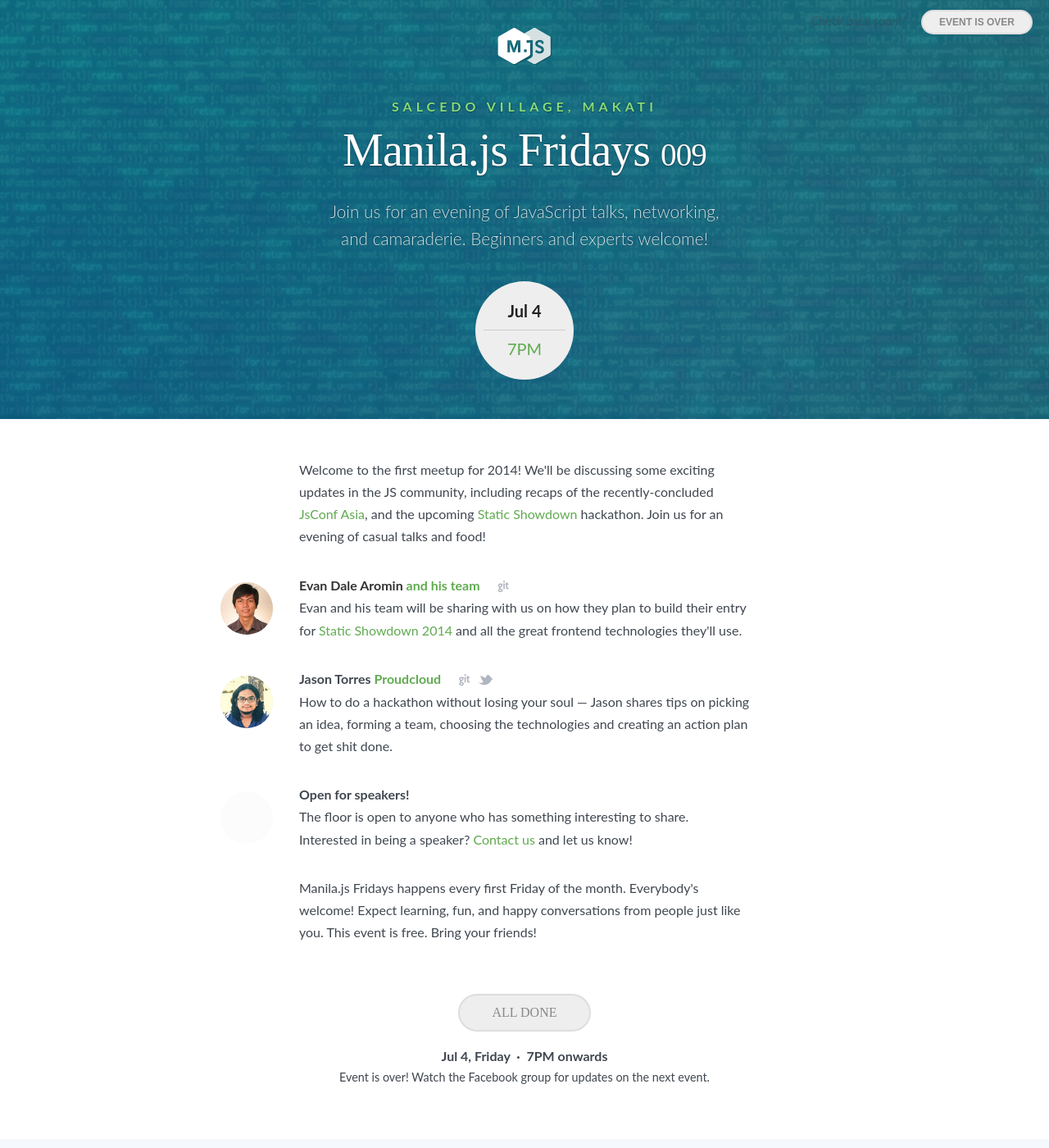
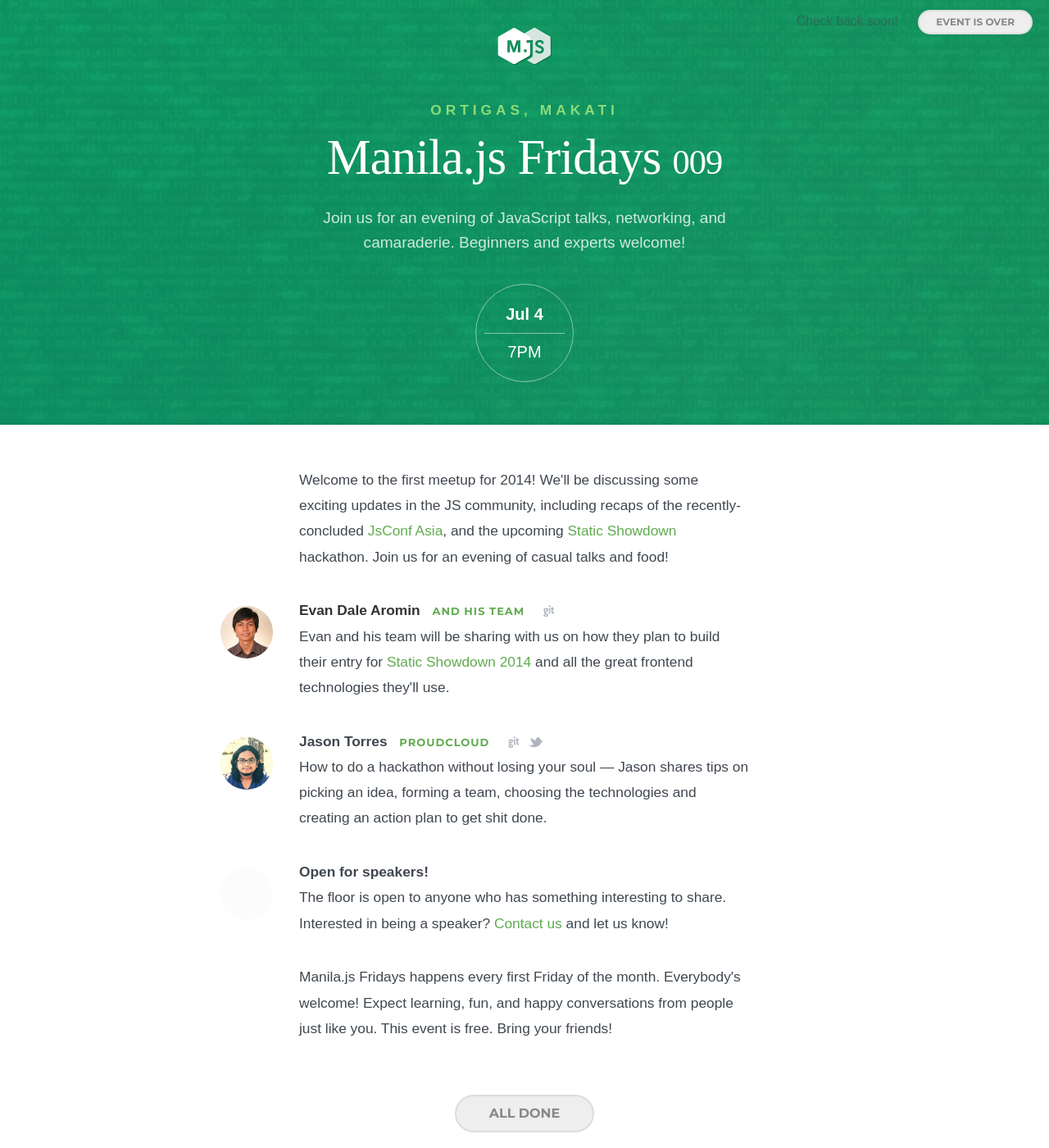
Before and after one commit to manilajs/manilajs.com, a Jekyll site: the page built from index.html, in a window 1280 px wide and 1400 px high. Shown: the whole window at 82% size. Built offline with Jekyll 4.4.1, drawn with Linux system fonts in a browser that asks for light colours; nearby versions of some CDN libraries; some web fonts are replaced.

Commit message:
Update styles.

```diff
--- a/_layouts/event.html
+++ b/_layouts/event.html
@@ -23,7 +23,6 @@
 
   <!-- CDN assets -->
   <script src='assets/modernizr.js'></script>
-  <script>WebFontConfig={google:{families:['Electrolize:400','Lato:300,700','Montserrat:400']}},function(a,b){var c=a.createElement(b);c.src="//ajax.googleapis.com/ajax/libs/webfont/1/webfont.js",c.async=1;var d=a.getElementsByTagName(b)[0];d.parentNode.insertBefore(c,d)}(document,"script")</script>
 
   <!-- Site assets -->
   <link href="assets/style.css?v=009128" rel="stylesheet" type="text/css">
--- a/assets/style.css
+++ b/assets/style.css
@@ -1,3 +1,8 @@
+@import url(http://fonts.googleapis.com/css?family=Droid+Sans:400,700);
+@import url(http://fonts.googleapis.com/css?family=Montserrat:700);
+@import url(http://fonts.googleapis.com/css?family=Open+Sans:400,700);
+@import url(http://fonts.googleapis.com/css?family=Electrolize:400);
+
 /* ---------------------------------------------------------------------------- */
 /* Fonts */
 
@@ -81,10 +86,10 @@
 }
 
 body, td, th, input, textarea {
-  font-family: lato, sans-serif;
+  font-family: droid sans, sans-serif;
   font-weight: 400;
-  font-size: 12pt;
-  line-height: 1.7;
+  font-size: 13pt;
+  line-height: 1.8;
   color: #404750;
 }
 
@@ -110,7 +115,9 @@
 
 * {
   text-rendering: optimizeLegibility !important;
-  -webkit-font-smoothing: antialiased !important; }
+  -webkit-font-smoothing: antialiased !important;
+  -moz-osx-font-smoothing: grayscale;
+}
 
 /* ---------------------------------------------------------------------------- */
 /* Inline */
@@ -243,7 +250,7 @@
 /* ---------------------------------------------------------------------------- */
 
 .picture-header {
-  background: #222;
+  background: #193;
   /* height: 120px; */
   margin-bottom: 3em;
 
@@ -273,7 +280,7 @@
 }
 
 .picture-header.loaded img.wallpaper {
-  opacity: 0.7;
+  opacity: 0.4;
 }
 
 .picture-header.loaded img.wallpaper.blur {
@@ -327,13 +334,12 @@
 
 .next-meetup {
   margin: 3em 0 0 0;
-  text-shadow: 0 0 2px rgba(0, 0, 0, 0.4), 0 1px rgba(0, 0, 0, 0.2);
 }
 
 .next-meetup h5 {
   /* color: #60ab50; */
   color: #8adc79;
-  font-family: lato, sans-serif;
+  font-family: droid sans, sans-serif;
   font-size: 0.9em;
   line-height: 1.5;
   font-weight: 700;
@@ -362,9 +368,9 @@
 .next-meetup .brief {
   margin: 1em auto 1em auto;
   font-weight: 300;
-  font-family: lato;
+  font-family: droid sans, sans-serif;
 
-  font-size: 1.3em;
+  font-size: 1.1em;
   line-height: 1.6;
   color: #fff;
   opacity: 0.8;
@@ -439,7 +445,8 @@
   text-align: center;
 
   box-sizing: border-box;
-  background-color: #eee;
+  border: solid 1px  rgba(250, 250, 250, 0.5);
+  /* background-color: #eee; */
 }
 
 .date-time-item[disabled],
@@ -451,12 +458,12 @@
   display: block;
   text-align: center;
   font-size: 15pt;
-  border-bottom: solid 1px #ccc;
+  border-bottom: solid 1px rgba(250, 250, 250, 0.5);
 
   line-height: 45px;
   font-weight: bold;
 
-  color: #222;
+  color: #fff;
 }
 
 .date-time-item .time {
@@ -466,7 +473,7 @@
 
   line-height: 45px;
 
-  color: #60ab50;
+  color: #fff;
 }
 
 .date-time-item:not([disabled]):hover {
@@ -511,7 +518,11 @@
 
 .speaker h3 .title {
   color: #60ab50;
-  margin: 0 15px 0 0;
+  font-size: 0.75em;
+  text-transform: uppercase;
+  font-family: montserrat, sans-serif;
+  letter-spacing: 1px;
+  margin: 0 15px 0 10px;
 }
 
 .speaker h3 a {
@@ -654,7 +665,7 @@
 /* ---------------------------------------------------------------------------- */
 
 .venue-info {
-  background: #f5f8fc;
+  background: #f9fafb;
 }
 
 /* Desktop */
@@ -773,7 +784,6 @@
   padding-bottom: 30px;
 
   color: #607080;
-  text-shadow: 0 1px 1px rgba(250, 250, 250, 0.5);
 
   font-size: 0.9em;
   line-height: 1.8;
@@ -904,14 +914,13 @@
 .location .logo img {
   width: 100px;
   height: 100px;
-  border-radius: 50px;
+  border-radius: 50%;
 }
 
 .location .logo {
   background: white;
   margin: 0 0 0 -140px;
-  border-radius: 54px;
-  border: solid 2px #405050;
+  border-radius: 50%;
   overflow: hidden;
   padding: 2px;
 }
--- a/index.html
+++ b/index.html
@@ -9,7 +9,7 @@
   date: Jul 4
   year: 2014
   time: 7PM
-  location: Salcedo Village, Makati
+  location: Ortigas, Makati
 
 registration:
   date: Tuesday, November 5
```
